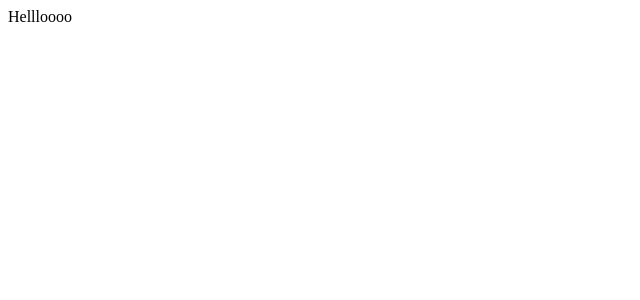
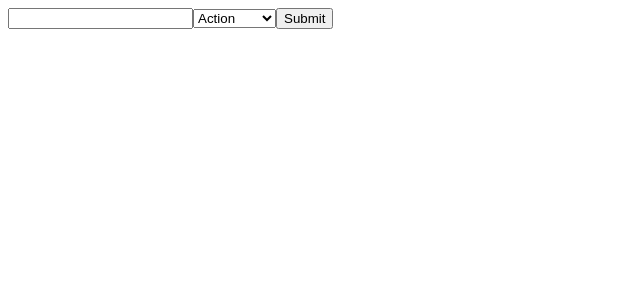
Before and after one commit to Byabasaija/bookstore_app, a React (Create React App) app: page / in a window 1280 px wide. Shown: the top 300 px of the page, without its empty margins (0-640 px from the left). Built offline with nearby package versions, Linux system fonts and the light colour scheme.

Commit message:
implement booksform component

```diff
--- a/src/components/App.js
+++ b/src/components/App.js
@@ -1,7 +1,13 @@
+import React from 'react';
+import BooksForm from '../containers/BooksForm';
+// import BooksList from '../containers/BooksList';
+
 function App() {
   return (
     <div>
-      Hellloooo
+      <BooksForm />
+      {/* <BooksList /> */}
+
     </div>
   );
 }
--- a/src/containers/BooksForm.js
+++ b/src/containers/BooksForm.js
@@ -0,0 +1,20 @@
+import React from 'react';
+
+const BooksForm = () => {
+  const categories = ['Action', 'Biography', 'History', 'Horror', 'Kids', 'Learning', 'Sci-Fi'];
+  return (
+    <div>
+      <input />
+      <select>
+        {categories.map((cat) => (
+          <option key={cat} value={cat}>{cat}</option>
+        ))}
+        ;
+      </select>
+      <button type="submit"> Submit</button>
+
+    </div>
+  );
+};
+
+export default BooksForm;
```
Also changed, not shown: src/containers/BooksList.js (+18 -20 lines).
